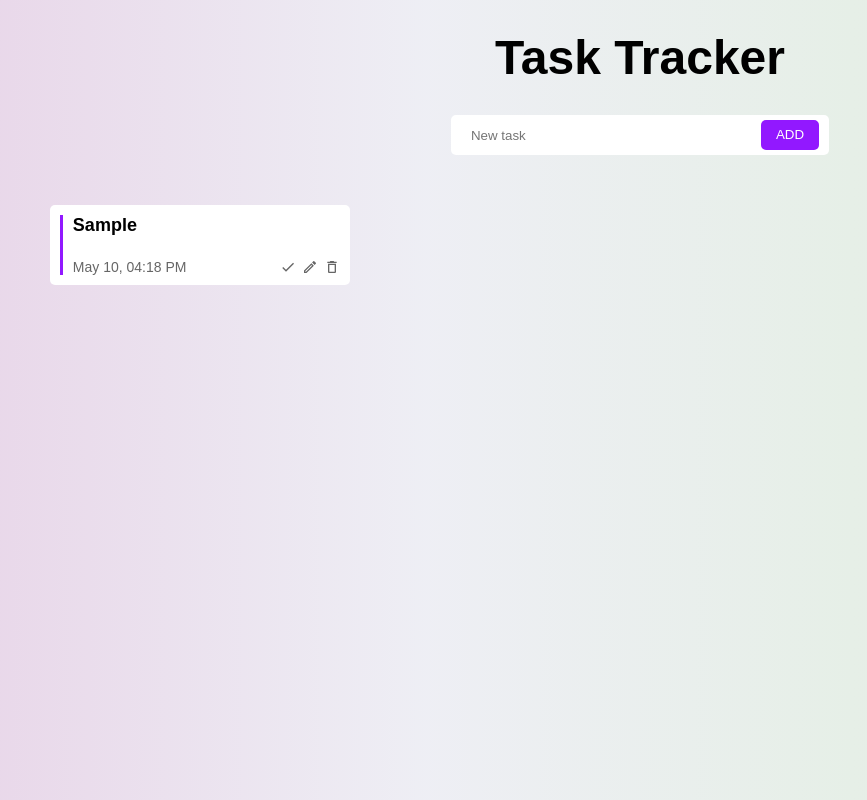
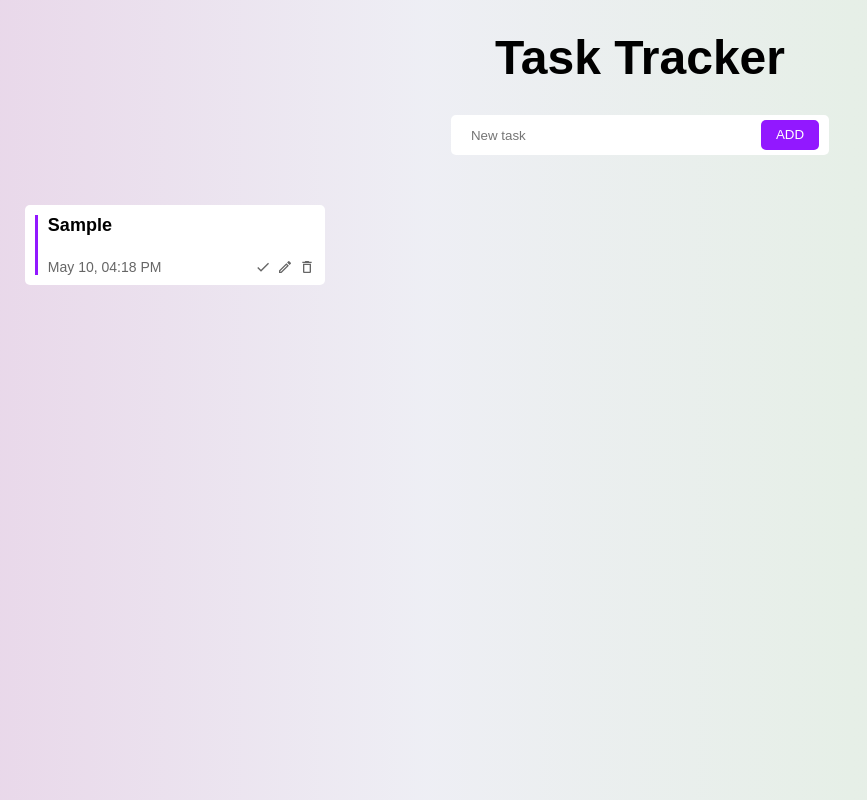
Before and after one commit to GETID1/create-react-app-temp, a React (Create React App) app: page / in a window 1280 px wide. Both pictures are taken after typing "Sample" into the empty fields and a click on the button "ADD". Shown: the whole page, without its empty margins (0-867 px from the left). Built offline with nearby package versions, Linux system fonts and the light colour scheme.

Commit message:
feat: done

```diff
--- a/src/components/TodoItemComp/index.css
+++ b/src/components/TodoItemComp/index.css
@@ -6,6 +6,7 @@
     background: #fff;
     border-radius: 5px;
     height: 80px;
+    margin-bottom: 20px;
 }
 
 .todo-item-comp-container .todo-item-comp-line {
--- a/src/components/TodoItemComp/index.jsx
+++ b/src/components/TodoItemComp/index.jsx
@@ -7,7 +7,7 @@ import {
   createEditTodoAction
 } from "../../store/actionCreators";
 
-const TodoItemComp = ({ todo, dispatch }) => {
+const TodoItemComp = ({ todo, dispatch, style }) => {
   const [isEdit, setIsEdit] = React.useState(false);
   const [tempTitle, setTempTitle] = React.useState(todo.title);
   const dispatchEditTodoAction = (id, title) => {
@@ -15,7 +15,7 @@ const TodoItemComp = ({ todo, dispatch }) => {
     dispatch(createEditTodoAction(todo.id, tempTitle));
   }
   return (
-    <div className="todo-item-comp-container">
+    <div className="todo-item-comp-container" style={style}>
       <div
         className="todo-item-comp-line"
         style={{
--- a/src/components/TodosComp/index.css
+++ b/src/components/TodosComp/index.css
@@ -1,7 +1,10 @@
 .todos-comp-container {
   display: flex;
   flex-wrap: wrap;
+  width: 1230px;
+  margin-top: 50px;
+}
+.todos-comp-container .todos-comp-empty {
   width: 100%;
-  margin-top: 50px;
-  padding: 0 50px;
+  text-align: center;
 }
--- a/src/components/TodosComp/index.jsx
+++ b/src/components/TodosComp/index.jsx
@@ -2,14 +2,26 @@ import React from "react";
 import "./index.css";
 import TodoItemComp from "../TodoItemComp";
 
-const TodosComp = ({todos, dispatch}) => {
+const TodosComp = ({ todos, dispatch }) => {
+  console.log("TodosComp render", todos);
   return (
     <div className="todos-comp-container">
-      {
-        todos.map((todo) => (
-          <TodoItemComp key={todo.id} todo={todo} dispatch={dispatch}/>
-        ))
-      }
+      {todos.length === 0 ? (
+        <div className="todos-comp-empty">No todos, add one now!</div>
+      ) : (
+        <>
+          {todos.map((todo, idx) => (
+            <TodoItemComp
+              key={todo.id}
+              todo={todo}
+              dispatch={dispatch}
+              style={{
+                marginRight: idx % 4 === 3 ? 0 : "10px",
+              }}
+            />
+          ))}
+        </>
+      )}
     </div>
   );
 };
```
